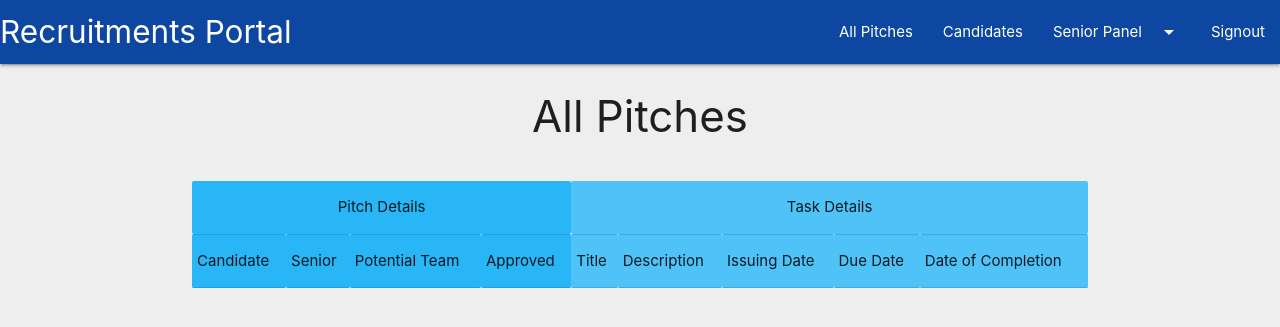
After one commit to nayan2000/Recruitments-Portal, a Django app: page /recportal/pitches/ in a window 1280 px wide. The commit adds this page. Shown: the top 327 px of the page. Run offline with Django 3.2, Linux system fonts and the light colour scheme; the visitor is signed in with stand-in values (Sample User, id 1); data that the repository does not hold is empty.

Commit message:
All pitches page fully functional.

```diff
--- a/Base/recportal/models.py
+++ b/Base/recportal/models.py
@@ -61,6 +61,9 @@ class Candidate(models.Model):
     skill2 = models.CharField(max_length=100, default='', blank=True)
     approved = models.BooleanField(default=False, blank=True)
 
+    class meta: # not recognized?
+        ordering = ['first_name', 'last_name']
+
     def __str__(self):
         return self.get_full_name()
 
@@ -94,6 +97,9 @@ class Pitch(models.Model):
     senior = models.ForeignKey(User, related_name='pitches', null=False)
     candidate = models.ForeignKey('recportal.Candidate', related_name='pitches', null=False)
     approved = models.BooleanField(default=False, blank=True)
+
+    class meta:
+        order_with_respect_to = 'candidate'
 
     def __str__(self):
         string = "{} by  {}".format(self.candidate.get_full_name(), self.senior.get_full_name())
--- a/Base/recportal/templates/recportal/base.html
+++ b/Base/recportal/templates/recportal/base.html
@@ -37,6 +37,7 @@
    <div class="nav-wrapper">
      <a href="{% url 'recportal:home' %}" class="brand-logo">Recruitments Portal</a>
      <ul class="right hide-on-med-and-down">
+       <li><a href="{% url 'recportal:pitches' %}">All Pitches</a></li>
        <li><a href="{% url 'recportal:candidates' %}">Candidates</a></li>
        <!-- <li><a class="dropdown-trigger" data-target="tasks_dropdown">Tasks<i class="material-icons right">arrow_drop_down</i></a></li> -->
        <li><a class="dropdown-trigger" data-target="senior_dropdown">Senior Panel<i class="material-icons right">arrow_drop_down</i></a></li>
--- a/Base/recportal/templates/recportal/mypitches.html
+++ b/Base/recportal/templates/recportal/mypitches.html
@@ -15,9 +15,9 @@
     <br>
     <table>
 
-      <tr class="light-blue">
-        <td colspan="3" class="center-align"> Pitch Details </td>
-        <td colspan="5" class="center-align"> Task Details </td>
+      <tr>
+        <td colspan="3" class="center-align light-blue lighten-1"> Pitch Details </td>
+        <td colspan="5" class="center-align light-blue lighten-2"> Task Details </td>
       </tr>
 
       <tr>
--- /dev/null
+++ b/Base/recportal/templates/recportal/pitches.html
@@ -0,0 +1,61 @@
+{% extends 'recportal/base.html' %}
+
+{% block title %}
+  <title> Recruitments Portal -- All Pitches </title>
+{% endblock %}
+
+{% block content %}
+<div class="container" >
+  <h3 class="center-align"> All Pitches </h3>
+  <br>
+  <table>
+
+    <tr>
+      <td colspan="4" class="center-align light-blue lighten-1"> Pitch Details </td>
+      <td colspan="5" class="center-align light-blue lighten-2"> Task Details </td>
+    </tr>
+
+    <tr>
+      <td class="light-blue lighten-1"> Candidate </td>
+      <td class="light-blue lighten-1"> Senior </td>
+      <td class="light-blue lighten-1"> Potential Team </td>
+      <td class="light-blue lighten-1"> Approved </td>
+      <td class="light-blue lighten-2"> Title </td>
+      <td class="light-blue lighten-2"> Description </td>
+      <td class="light-blue lighten-2"> Issuing Date </td>
+      <td class="light-blue lighten-2"> Due Date </td>
+      <td class="light-blue lighten-2"> Date of Completion </td>
+    </tr>
+
+    {% for pitch in pitches %}
+    <tr class="light-blue lighten-4">
+      <td> <a href="{% url 'recportal:profile' pitch.candidate.first_name pitch.candidate.last_name %}"> {{pitch.candidate.first_name}} {{pitch.candidate.last_name}} </a> </td>
+      <td> {{pitch.senior.first_name}} {{pitch.senior.last_name}} </td>
+      <td> {{pitch.team}} </td>
+      <td> {{pitch.approved}} </td>
+      <td> {{pitch.task.title}} </td>
+      <td> {{pitch.task.description}} </td>
+      <td> {{pitch.task.issuing_date}} </td>
+      <td> {{pitch.task.due_date}} </td>
+
+            {% if pitch.task.completion_date %}
+              <td class="green-text">
+                {{pitch.task.completion_date}} {% if pitch.task.is_overdue %}<br><p class="red-text"> (overdue) </p>{% endif %}
+             </td>
+            {% elif pitch.task.is_overdue %}
+              <td class="red-text"> overdue </td>
+            {% elif pitch.task.is_ongoing %}
+              <td> ongoing </td>
+            {% else %}
+              <td> error, please notify the dev </td>
+            {% endif %}
+
+      </td>
+    </tr>
+    {% endfor %}
+  </table>
+</div>
+
+<br>
+
+{% endblock %}
--- a/Base/recportal/urls.py
+++ b/Base/recportal/urls.py
@@ -13,4 +13,5 @@ urlpatterns = [
     url(r'^pitch/(?P<first_name>[A-Za-z]+)-(?P<last_name>[A-Za-z]+)/$', views.PitchCandidate, name='pitch'),
     url(r'^recommend/(?P<first_name>[A-Za-z]+)-(?P<last_name>[A-Za-z]+)/$', views.RecommendCandidate, name='recommend'),
     url(r'^my-pitches/$', views.MyPitches, name="mypitches"),
+    url(r'^pitches/$', views.Pitches, name="pitches"),
 ]
--- a/Base/recportal/views.py
+++ b/Base/recportal/views.py
@@ -81,7 +81,6 @@ def MyPitches(request):
             pass
         pitch.task.save()
         pitch.save()
-        print(pitch.task.completion_date)
         messages.add_message(request, messages.INFO, 'Task updated successfully!')
         return redirect('recportal:mypitches')
 
@@ -147,6 +146,17 @@ def PitchCandidate(request, first_name, last_name):
     else:
         return JsonResponse({'error_message':'Invalid request method.'})
 
+@login_required
+def Pitches(request):
+    ''' A simple view to render the pitches page where all created pitches are visible '''
+
+    if request.method == 'GET':
+        context = {}
+        context['pitches'] = Pitch.objects.all()
+        return render(request, 'recportal/pitches.html', context)
+
+    else:
+        return JsonResponse({'error_message':'Invalid request method.'})
 
 @login_required
 def RecommendCandidate(request, first_name, last_name):
@@ -170,7 +180,6 @@ def RecommendCandidate(request, first_name, last_name):
             return redirect('recportal:profile', first_name=first_name, last_name=last_name)
         reason = data['reason']
         rec = Recommendation.objects.create(reason=reason, recommending_senior=request.user, recommended_senior=senior, candidate=candidate)
-        print(rec)
         if rec:
             messages.add_message(request, messages.INFO, 'Recommended successfully!', extra_tags="recommend")
         return redirect('recportal:profile', first_name=first_name, last_name=last_name)
```
